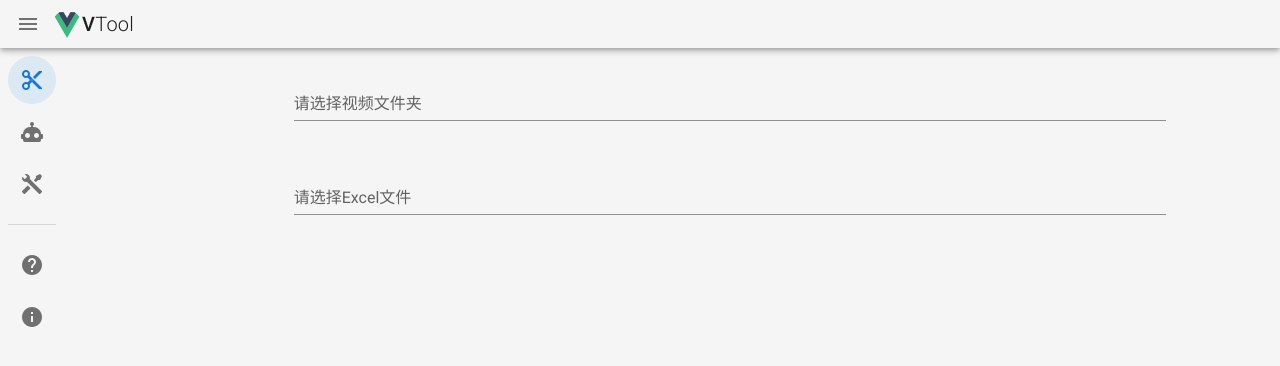
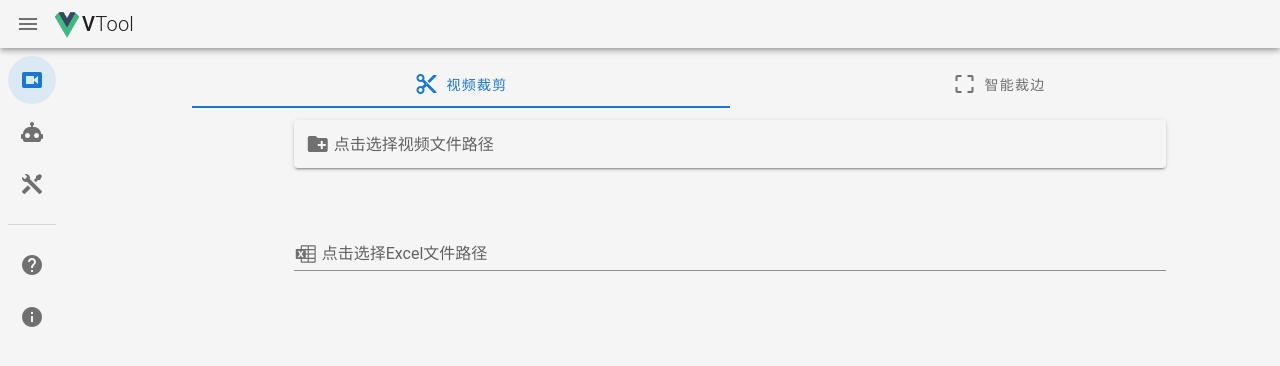
Before and after one commit to zhkuo24/vtool-app, a Vue app: page /#/ in a window 1280 px wide. Shown: the top 366 px of the page. Built offline with nearby package versions, Linux system fonts and the light colour scheme.

Commit message:
增加tab页组件

```diff
--- a/package.json
+++ b/package.json
@@ -20,6 +20,7 @@
     "vuex": "^3.4.0"
   },
   "devDependencies": {
+    "@mdi/font": "^5.8.55",
     "@vue/cli-plugin-babel": "~4.5.0",
     "@vue/cli-plugin-eslint": "~4.5.0",
     "@vue/cli-plugin-router": "~4.5.0",
--- a/public/index.html
+++ b/public/index.html
@@ -6,8 +6,6 @@
     <meta name="viewport" content="width=device-width,initial-scale=1.0">
     <link rel="icon" href="<%= BASE_URL %>favicon.ico">
     <title><%= htmlWebpackPlugin.options.title %></title>
-    <link rel="stylesheet" href="https://fonts.googleapis.com/css?family=Roboto:100,300,400,500,700,900">
-    <link rel="stylesheet" href="https://cdn.jsdelivr.net/npm/@mdi/font@latest/css/materialdesignicons.min.css">
   </head>
   <body>
     <noscript>
--- a/src/components/Navbar.vue
+++ b/src/components/Navbar.vue
@@ -67,8 +67,8 @@ export default {
     item: 5,
     items: [
       {
-        icon: "mdi-content-cut",
-        text: "视频裁剪",
+        icon: "mdi-video-box",
+        text: "视频处理",
         route: "/"
       },
       { icon: "mdi-robot", text: "深度学习", route: "/dl" },
--- /dev/null
+++ b/src/components/Vcrop.vue
@@ -0,0 +1,5 @@
+<template>
+  <div>
+    智能裁边
+  </div>
+</template>
--- /dev/null
+++ b/src/components/Vcut.vue
@@ -0,0 +1,34 @@
+<template>
+  <v-container fluid class="grey lighten-4">
+    <v-spacer></v-spacer>
+    <v-row justify="center">
+      <v-col cols="10">
+        <v-text-field
+          background-color="grey lighten-4"
+          solo
+          label="点击选择视频文件路径"
+          prepend-inner-icon="mdi-folder-plus"
+        ></v-text-field>
+      </v-col>
+      <v-col cols="10">
+        <v-text-field
+          background-color="grey lighten-4"
+          label="点击选择Excel文件路径"
+          prepend-inner-icon="mdi-microsoft-excel"
+        ></v-text-field>
+      </v-col>
+    </v-row>
+  </v-container>
+</template>
+
+<script>
+export default {
+  data: function() {
+    return {
+      videoPath: "Hello Vue!",
+      filePath: "FIlePath"
+    };
+  },
+  methods: {}
+};
+</script>
--- a/src/plugins/vuetify.js
+++ b/src/plugins/vuetify.js
@@ -1,3 +1,4 @@
+import "@mdi/font/css/materialdesignicons.css";
 import Vue from "vue";
 import Vuetify from "vuetify/lib";
 
--- a/src/router/index.js
+++ b/src/router/index.js
@@ -1,14 +1,14 @@
 import Vue from "vue";
 import VueRouter from "vue-router";
-import Vcrop from "../views/Vcrop";
+import VProcess from "../views/VProcess";
 
 Vue.use(VueRouter);
 
 const routes = [
   {
     path: "/",
-    name: "vcrop",
-    component: Vcrop
+    name: "vprocess",
+    component: VProcess
   },
   {
     path: "/about",
--- /dev/null
+++ b/src/views/VProcess.vue
@@ -0,0 +1,19 @@
+<template>
+  <v-tabs grow background-color="grey lighten-4">
+    <v-tab><v-icon left> mdi-content-cut</v-icon>视频裁剪</v-tab>
+    <v-tab><v-icon left>mdi-crop-free</v-icon>智能裁边</v-tab>
+    <v-tab-item> <Vcut /></v-tab-item>
+    <v-tab-item><Vcrop /></v-tab-item>
+  </v-tabs>
+</template>
+
+<script>
+import Vcrop from "../components/Vcrop";
+import Vcut from "../components/Vcut";
+export default {
+  components: {
+    Vcut,
+    Vcrop
+  }
+};
+</script>
--- a/src/views/Vcrop.vue
+++ /dev/null
@@ -1,43 +0,0 @@
-<template>
-  <v-container fluid>
-    <v-row justify="center">
-      <v-col cols="10">
-        <v-text-field
-        v-model="videoPath"
-      label="请选择视频文件夹"
-
-      @click="myclick"
-      :readonly="readonly"
-
-
-        ></v-text-field>
-      </v-col>
-      <v-col cols="10">
-        <v-text-field v-model="filePath"
-          label="请选择Excel文件"> </v-text-field>
-      </v-col>
-    </v-row>
-  </v-container>
-</template>
-
-<script>
-export default {
-  data() {
-    return {
-     videoPath: "",
-     filePath: "",
-     readonly:false
-
-    };
-  },
-  methods: {
-    myclick: function() {
-      this.readonly = true
-      console.log("点击")
-// placeholder = "ddddd";
-// this.videoPath = "ddd"
-
-    }
-  }
-};
-</script>
```
Also changed, not shown: 1 other file (tests, documents, lock files or other folders).
